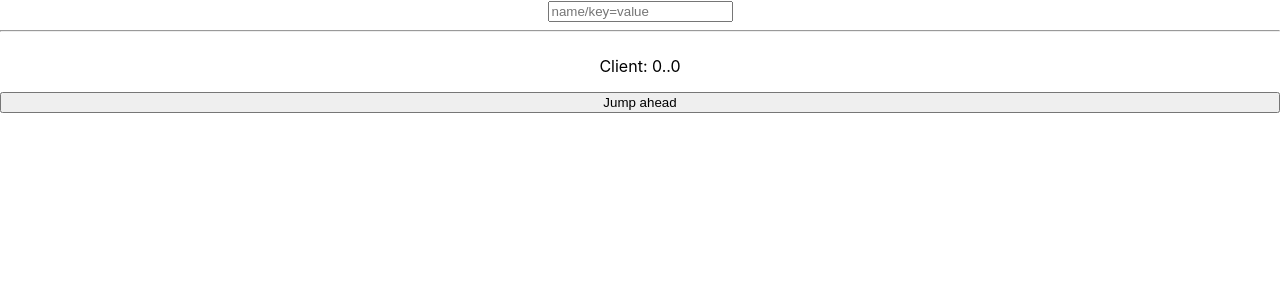
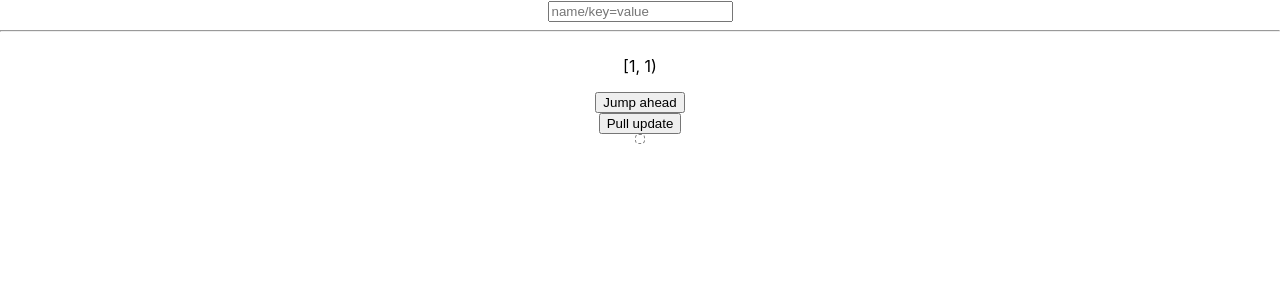
Before and after one commit to ryanpbrewster/jump-sync, a React (Create React App) app: page / in a window 1280 px wide. Shown: the top 300 px of the page. Built offline with nearby package versions, Linux system fonts and the light colour scheme.

Commit message:
more state machine goodness

```diff
--- a/src/App.tsx
+++ b/src/App.tsx
@@ -2,6 +2,7 @@ import React, { useCallback, useReducer, useState } from 'react';
 import './App.css';
 import {Map as IMap} from 'immutable';
 import styled from 'styled-components';
+import { isExpressionWithTypeArguments } from 'typescript';
 
 const App: React.FC = () => {
   const [state, dispatch] = useReducer(myReducer, EMPTY_STATE);
@@ -64,10 +65,21 @@ interface ClientProps {
 }
 const Client: React.FC<ClientProps> = ({state, dispatch}) => {
   return <ClientWrapper>
-    <p>Client: {state.startedSeqno}..{state.nextSeqno}</p>
+    <p>[{state.startedSeqno}, {state.nextSeqno})</p>
     <button onClick={() => dispatch({type: 'jump'})}>Jump ahead</button>
+    <button disabled={!!state.pending} onClick={() => dispatch({type: 'pull'})}>Pull update</button>
+    <PendingUpdate entry={state.pending} />
   </ClientWrapper>;
 };
+
+interface PendingUpdateProps {
+  readonly entry: Entry | null;
+}
+const PendingUpdate: React.FC<PendingUpdateProps> = ({entry}) => {
+  return <PendingUpdateWrapper>
+    {entry && `${entry.namespace}/${entry.key} = ${entry.value}`}
+  </PendingUpdateWrapper>
+}
 
 interface State {
   readonly backend: BackendState;
@@ -81,6 +93,7 @@ interface ClientState {
   readonly items: IMap<string, IMap<string, Entry>>;
   readonly startedSeqno: number;
   readonly nextSeqno: number;
+  readonly pending: Entry | null;
 }
 interface Entry {
   readonly namespace: string;
@@ -88,20 +101,25 @@ interface Entry {
   readonly value: string;
   readonly seqno: number;
 }
-type Action = PutEntry | JumpAhead;
+type Action = PutEntry | JumpAhead | PullEntry;
 interface PutEntry {
   readonly type: 'put_entry';
   readonly namespace: string;
   readonly key: string;
   readonly value: string;
 }
+// Skip ahead in the update stream.
 interface JumpAhead {
   readonly type: 'jump';
+}
+// Pull a sync entry with seqno >= bound.
+interface PullEntry {
+  readonly type: 'pull';
 }
 
 const EMPTY_STATE: State = {
   backend: {items: IMap(), nextSeqno: 1},
-  client: {items: IMap(), startedSeqno: 0, nextSeqno: 0},
+  client: {items: IMap(), startedSeqno: 1, nextSeqno: 1, pending: null},
 };
 function myReducer(state: State, action: Action): State {
   switch (action.type) {
@@ -117,7 +135,16 @@ function myReducer(state: State, action: Action): State {
     case 'jump': {
       return {
         ...state,
-        client: {...state.client, startedSeqno: state.backend.nextSeqno, nextSeqno: state.backend.nextSeqno},
+        client: {...state.client, startedSeqno: state.backend.nextSeqno, nextSeqno: state.backend.nextSeqno, pending: null},
+      }
+    }
+    case 'pull': {
+      const entries = state.backend.items.valueSeq().flatMap((obj) => obj.valueSeq()).sortBy((entry) => entry.seqno);
+      const item = entries.find((entry) => entry.seqno >= state.client.nextSeqno);
+      if (!item) return state;
+      return {
+        ...state,
+        client: {...state.client, nextSeqno: item.seqno+1, pending: item},
       }
     }
   }
@@ -143,6 +170,13 @@ const SeqnoWrapper = styled.sub`
 const ClientWrapper = styled.div`
   display: flex;
   flex-direction: column;
+  align-items: center;
+`;
+
+const PendingUpdateWrapper = styled.div`
+  border: dashed 1px gray;
+  padding: 4px;
+  border-radius: 4px;
 `;
 
 export default App;
```
